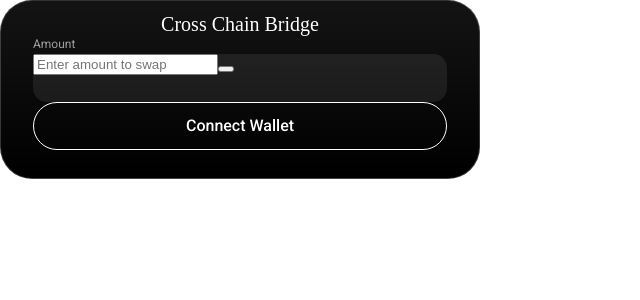
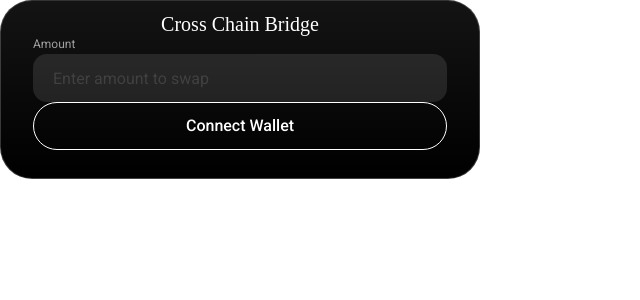
Before and after one commit to chainswap/info, a React (Create React App) app: page /swap in a window 1280 px wide. Shown: the top 300 px of the page, without its empty margins (0-640 px from the left). Built offline with nearby package versions, Linux system fonts and the light colour scheme.

Commit message:
StyledInput

```diff
--- a/src/components/CurrencyInputPanel/index.tsx
+++ b/src/components/CurrencyInputPanel/index.tsx
@@ -17,9 +17,22 @@ const InputRow = styled('div')({
   height: 48,
   borderRadius: 14,
   background: 'rgba(255, 255, 255, 0.08)',
+  overflow: 'hidden',
 })
 
-const NumericalInput = styled('input')({})
+const StyledInput = styled('input')({
+  outline: 'none',
+  border: 'none',
+  fontSize: 16,
+  fontFamily: 'Roboto',
+  fontWeight: 400,
+  backgroundColor: 'rgba(255, 255, 255, 0.08)',
+  color: '#FFFFFF',
+  width: '-webkit-fill-available',
+  height: '100%',
+  opacity: 0.4,
+  paddingLeft: 20,
+})
 
 const CurrencySelect = styled('button')({})
 
@@ -28,7 +41,7 @@ export default function CurrencyInputPanel() {
     <>
       <LabelRow>Amount</LabelRow>
       <InputRow>
-        <NumericalInput placeholder="Enter amount to swap" />
+        <StyledInput placeholder="Enter amount to swap" />
         <CurrencySelect />
       </InputRow>
     </>
```
